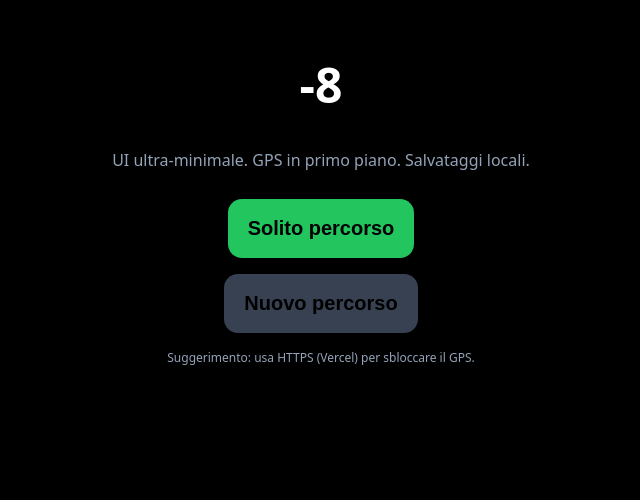
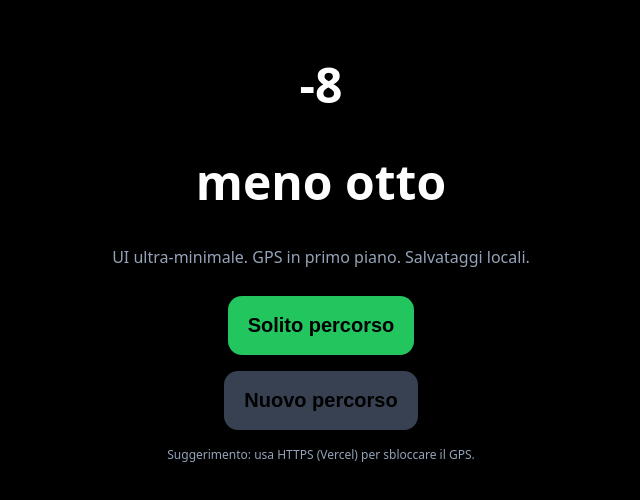
Before and after one commit to Paoloprimus/-8, a Next.js app: page / in a window 1280 px wide. Shown: the top 500 px of the page, without its empty margins (319-959 px from the left). Built offline with nearby package versions, Linux system fonts and the light colour scheme.

Commit message:
Update page.tsx

```diff
--- a/app/page.tsx
+++ b/app/page.tsx
@@ -7,6 +7,7 @@ export default function Home() {
   return (
     <main>
       <h1 className="huge">-8</h1>
+      <h1 className="huge">meno otto</h1>
       <p className="center gray mt">UI ultra-minimale. GPS in primo piano. Salvataggi locali.</p>
 
       <div className="row mt2" style={{ flexDirection: "column", gap: 16 }}>
```
